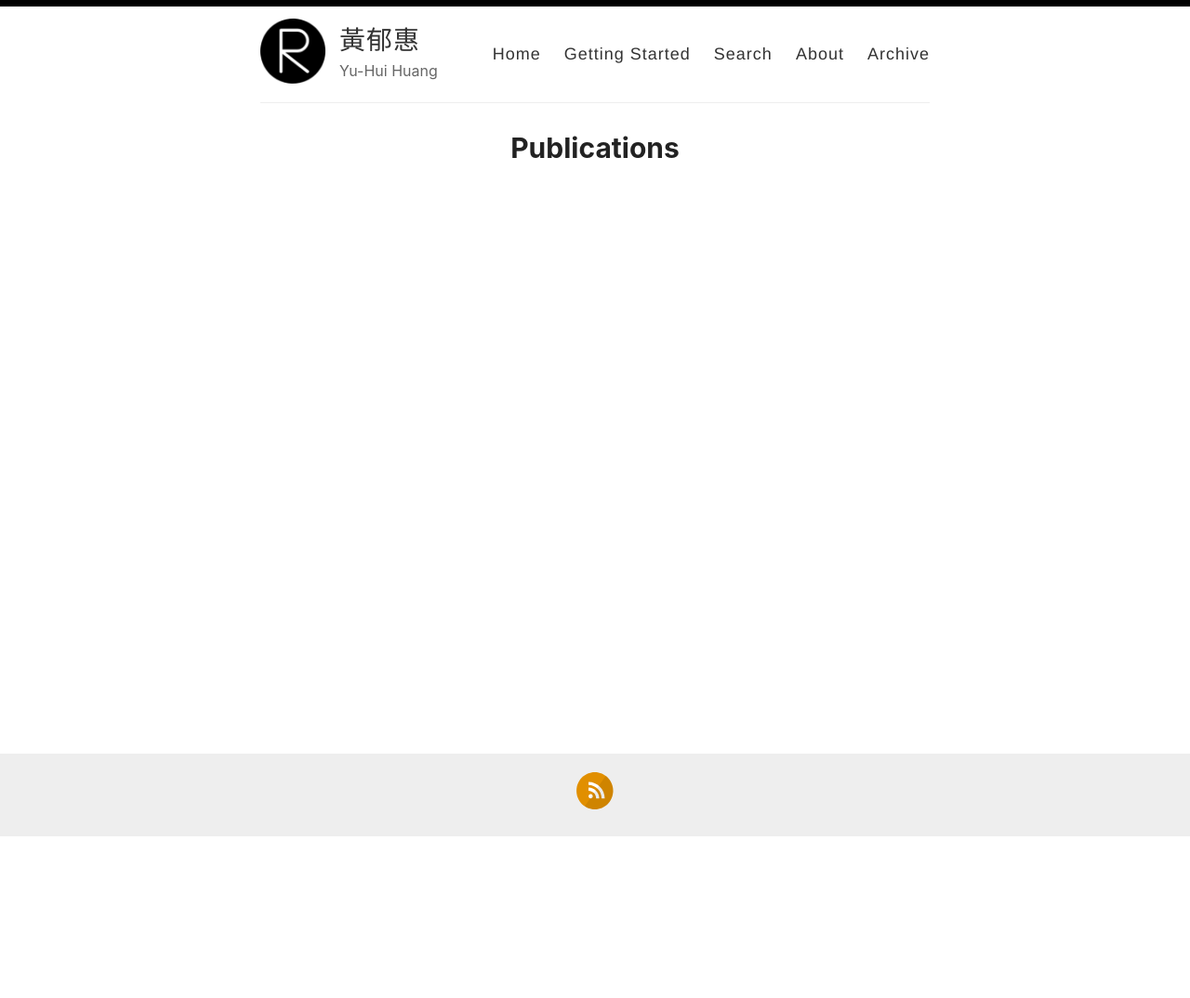
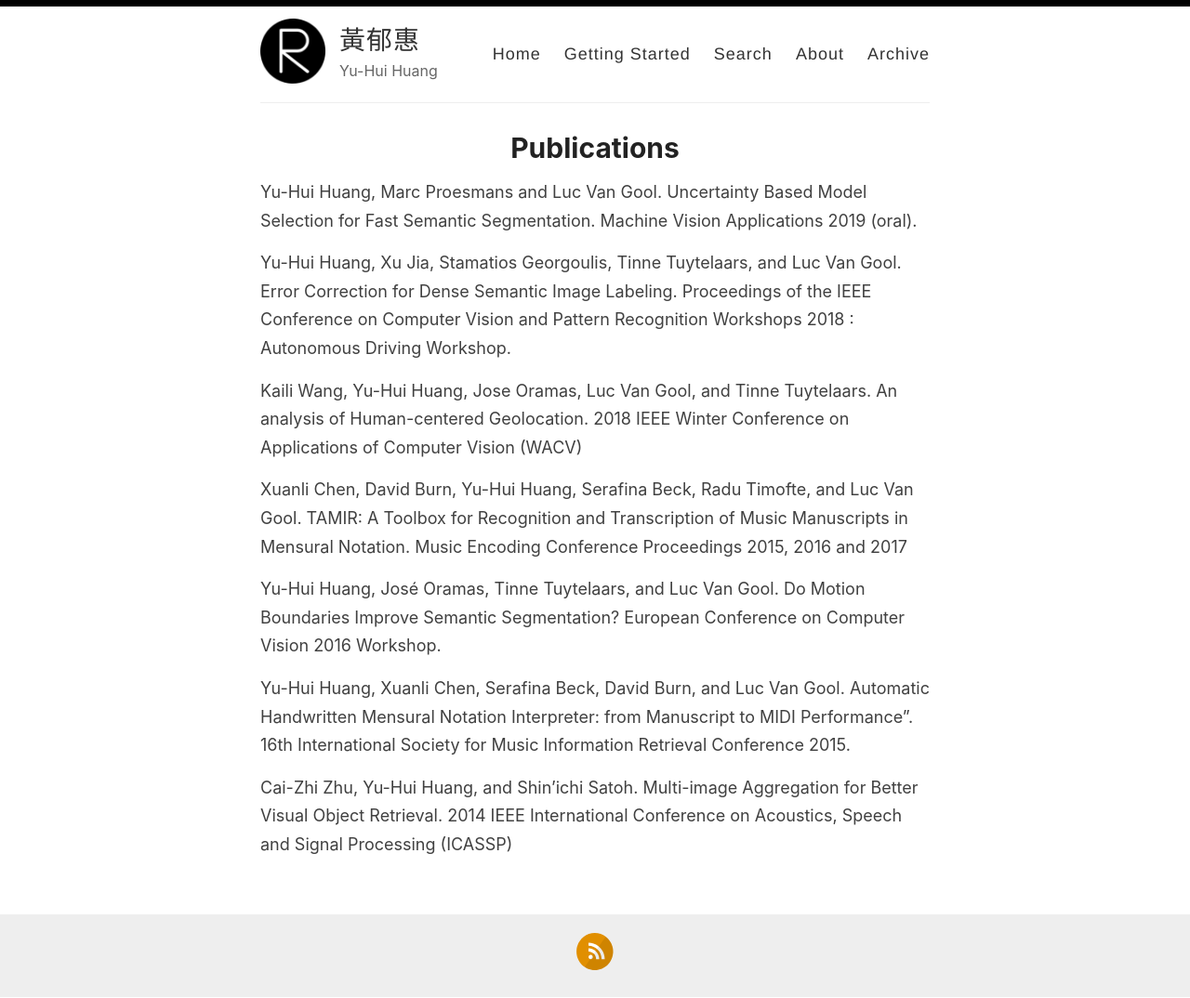
Before and after one commit to snowm0425/snowm0425.github.io, a Jekyll site: the page built from _pages/publications.md, in a window 1280 px wide. Shown: the whole page at 93% size. Built offline with Jekyll 4.4.1, drawn with Linux system fonts in a browser that asks for light colours; before the commit the page ends 901 px from its top, so only the background shows below that.

Commit message:
Update publications.md

```diff
--- a/_pages/publications.md
+++ b/_pages/publications.md
@@ -3,3 +3,17 @@ layout: page
 title: Publications
 permalink: /publications/
 ---
+
+Yu-Hui Huang, Marc Proesmans and Luc Van Gool. Uncertainty Based Model Selection for Fast Semantic Segmentation. Machine Vision Applications 2019 (oral).
+
+Yu-Hui Huang, Xu Jia, Stamatios Georgoulis, Tinne Tuytelaars, and Luc Van Gool. Error Correction for Dense Semantic Image Labeling. Proceedings of the IEEE Conference on Computer Vision and Pattern Recognition Workshops 2018 : Autonomous Driving Workshop.
+
+Kaili Wang, Yu-Hui Huang, Jose Oramas, Luc Van Gool, and Tinne Tuytelaars. An analysis of Human-centered Geolocation. 2018 IEEE Winter Conference on Applications of Computer Vision (WACV)
+
+Xuanli Chen, David Burn, Yu-Hui Huang, Serafina Beck, Radu Timofte, and Luc Van Gool. TAMIR: A Toolbox for Recognition and Transcription of Music Manuscripts in Mensural Notation. Music Encoding Conference Proceedings 2015, 2016 and 2017
+
+Yu-Hui Huang, José Oramas, Tinne Tuytelaars, and Luc Van Gool. Do Motion Boundaries Improve Semantic Segmentation? European Conference on Computer Vision 2016 Workshop.
+
+Yu-Hui Huang, Xuanli Chen, Serafina Beck, David Burn, and Luc Van Gool. Automatic Handwritten Mensural Notation Interpreter: from Manuscript to MIDI Performance”. 16th International Society for Music Information Retrieval Conference 2015.
+
+Cai-Zhi Zhu, Yu-Hui Huang, and Shin'ichi Satoh. Multi-image Aggregation for Better Visual Object Retrieval. 2014 IEEE International Conference on Acoustics, Speech and Signal Processing (ICASSP)
```
